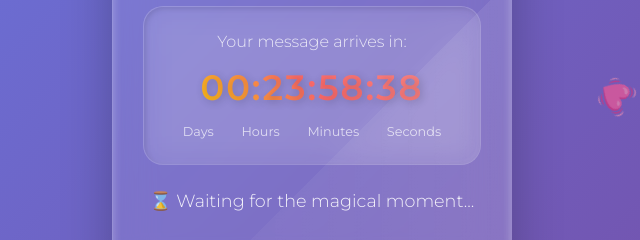
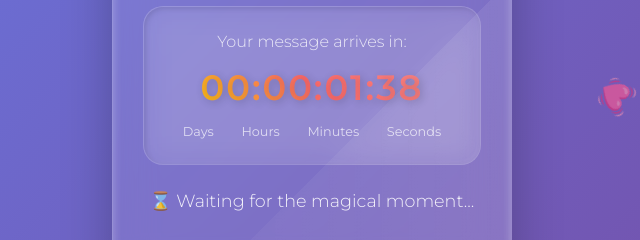
Before and after one commit to Legacythegreat/affie, a plain HTML site: page index.html in a window 1280 px wide. Shown: the part 409-649 px from the top of the page, 328-968 px from the left. Drawn offline with Linux system fonts and the light colour scheme.

Commit message:
Update index.html

```diff
--- a/index.html
+++ b/index.html
@@ -415,7 +415,7 @@
         // Set target date for testing: Today at 7:19 PM EAT (4:19 PM UTC)
         const now = new Date();
         const targetDate = new Date();
-        targetDate.setUTCHours(16, 27, 0, 0); // 4:19 PM UTC = 7:19 PM EAT
+        targetDate.setUTCHours(16, 30, 0, 0); // 4:19 PM UTC = 7:19 PM EAT
 
         // If it's already past 7:19 PM, set for tomorrow
         if (now > targetDate) {
```
